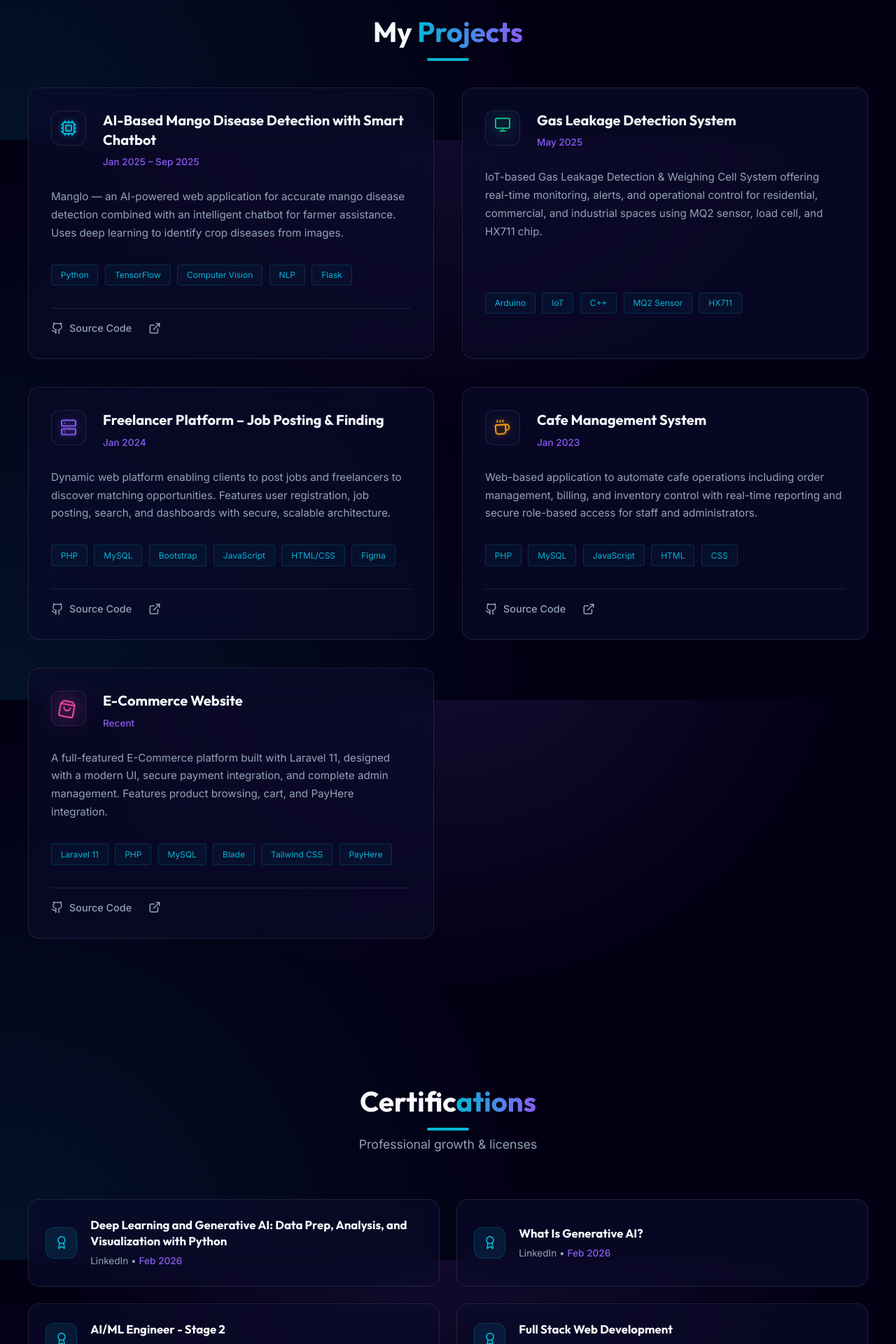
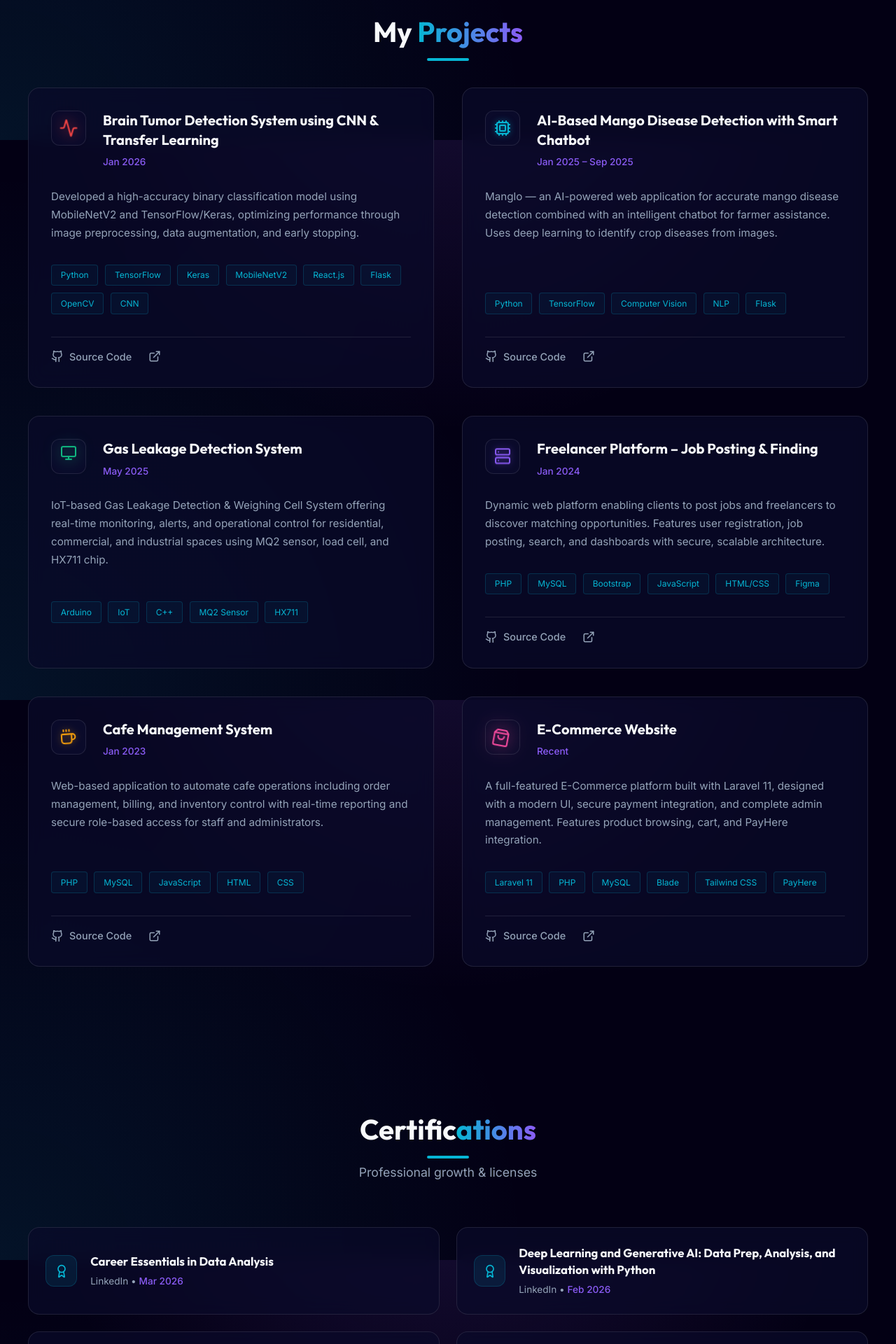
Before and after one commit to shenith084/Portfolio-website, a React (Vite) app: page / in a window 1280 px wide. Shown: the part 3800-5720 px from the top of the page at 70% size. Built offline with nearby package versions, Linux system fonts and the light colour scheme.

Commit message:
Add Projects and Certifications sections with dedicated React components and styling.

```diff
--- a/src/components/Certifications.jsx
+++ b/src/components/Certifications.jsx
@@ -3,6 +3,12 @@ import { Award, ExternalLink } from 'lucide-react';
 import './Certifications.css';
 
 const certifications = [
+    {
+        title: "Career Essentials in Data Analysis",
+        issuer: "LinkedIn",
+        date: "Mar 2026",
+        icon: <Award size={20} />
+    },
     {
         title: "Deep Learning and Generative AI: Data Prep, Analysis, and Visualization with Python",
         issuer: "LinkedIn",
--- a/src/components/Projects.css
+++ b/src/components/Projects.css
@@ -176,6 +176,41 @@
     transform-origin: top center;
 }
 
+/* ── Activity (Medical): heartbeat spike ── */
+@keyframes heartbeat {
+
+    0%,
+    100% {
+        transform: scale(1);
+        filter: drop-shadow(0 0 3px rgba(239, 68, 68, 0.4));
+    }
+
+    14% {
+        transform: scale(1.25);
+        filter: drop-shadow(0 0 14px rgba(239, 68, 68, 1));
+    }
+
+    28% {
+        transform: scale(1);
+        filter: drop-shadow(0 0 3px rgba(239, 68, 68, 0.4));
+    }
+
+    42% {
+        transform: scale(1.15);
+        filter: drop-shadow(0 0 10px rgba(239, 68, 68, 0.8));
+    }
+
+    56% {
+        transform: scale(1);
+        filter: drop-shadow(0 0 3px rgba(239, 68, 68, 0.4));
+    }
+}
+
+.proj-icon.medical {
+    color: #ef4444;
+    animation: heartbeat 2s ease-in-out infinite;
+}
+
 /* Icon wrapper glow on card hover — matches icon color */
 .project-card:hover .project-icon-wrapper {
     border-color: currentColor;
--- a/src/components/Projects.jsx
+++ b/src/components/Projects.jsx
@@ -1,8 +1,16 @@
 import React from 'react';
-import { ExternalLink, Github, Monitor, Cpu, Server, Coffee, ShoppingBag } from 'lucide-react';
+import { ExternalLink, Github, Monitor, Cpu, Server, Coffee, ShoppingBag, Activity } from 'lucide-react';
 import './Projects.css';
 
 const projects = [
+    {
+        title: 'Brain Tumor Detection System using CNN & Transfer Learning',
+        date: 'Jan 2026',
+        description: 'Developed a high-accuracy binary classification model using MobileNetV2 and TensorFlow/Keras, optimizing performance through image preprocessing, data augmentation, and early stopping.',
+        tech: ['Python', 'TensorFlow', 'Keras', 'MobileNetV2', 'React.js', 'Flask', 'OpenCV', 'CNN'],
+        icon: <Activity className="proj-icon medical" />,
+        link: 'https://github.com/shenith084/Cancer_detection_CNN'
+    },
     {
         title: 'AI-Based Mango Disease Detection with Smart Chatbot',
         date: 'Jan 2025 – Sep 2025',
```
